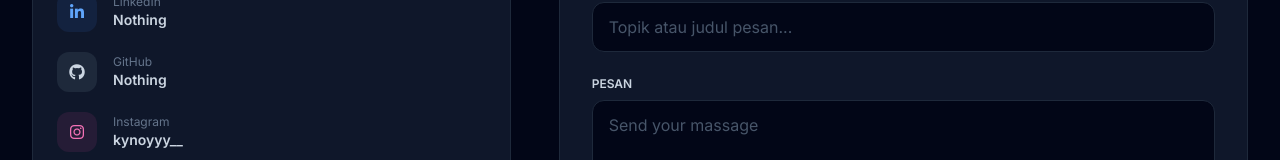
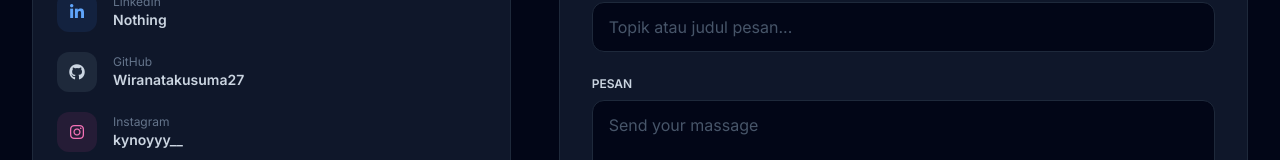
Before and after one commit to Wiranatakusuma27/THIS-IS-MY-PORTOOO-FOLIOOOOOO, a plain HTML site: page index.html in a window 1280 px wide. Shown: the part 4571-4731 px from the top of the page. Drawn offline with nearby package versions, Linux system fonts and the light colour scheme.

Commit message:
Update index.html

```diff
--- a/index.html
+++ b/index.html
@@ -650,13 +650,13 @@
                                     </div>
                                 </a>
 
-                                <a href="https://github.com/[USERNAME]" target="_blank" class="flex items-center gap-4 text-slate-300 hover:text-slate-100 transition-colors">
+                                <a href="https://github.com/Wiranatakusuma27" target="_blank" class="flex items-center gap-4 text-slate-300 hover:text-slate-100 transition-colors">
                                     <div class="w-10 h-10 rounded-xl bg-slate-800 text-slate-300 flex items-center justify-center">
                                         <i class="fa-brands fa-github"></i>
                                     </div>
                                     <div>
                                         <p class="text-xs text-slate-500">GitHub</p>
-                                        <p class="text-sm font-semibold">Nothing</p>
+                                        <p class="text-sm font-semibold">Wiranatakusuma27</p>
                                     </div>
                                 </a>
 
```
